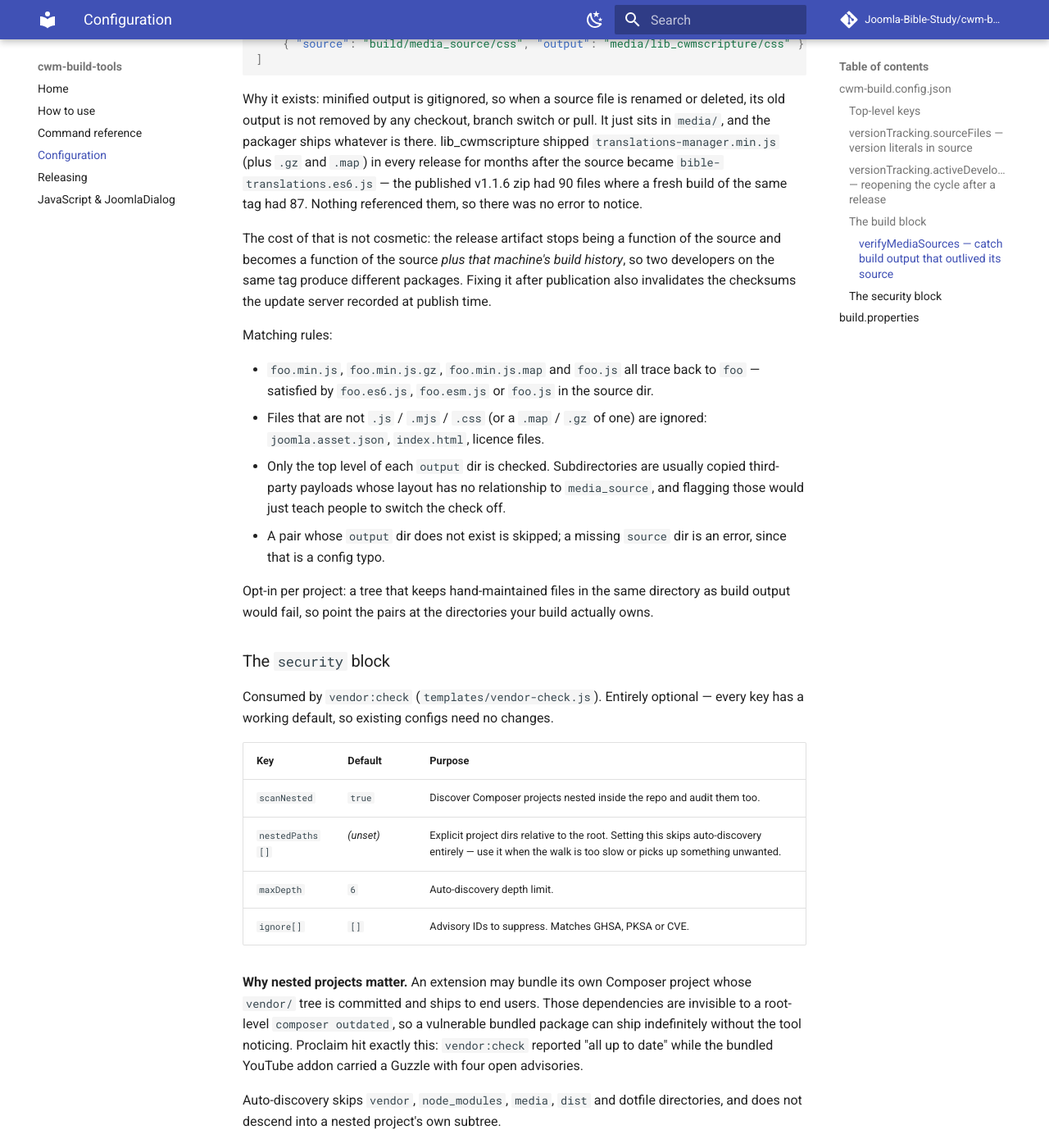
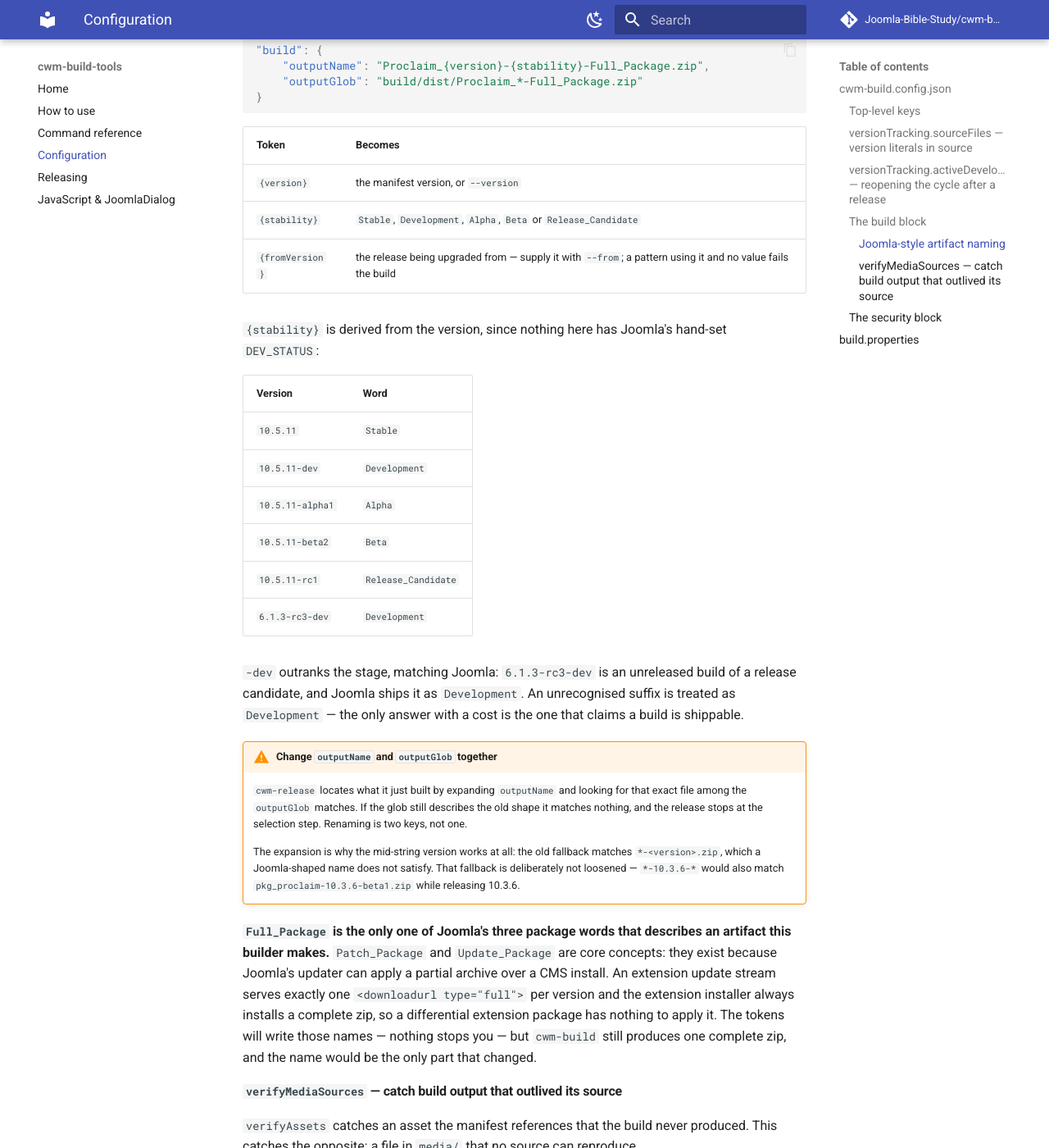
Before and after one commit to Joomla-Bible-Study/cwm-build-tools, an MkDocs documentation site: the page built from docs/configuration.md, in a window 1280 px wide and 1400 px high, scrolled down 5495 px. Shown: the whole window at 82% size. Built offline with MkDocs 1.6.1 and Material for MkDocs 9.7.7, drawn with Linux system fonts in a browser that asks for light colours; comment, search, counter and statistics services are not loaded; some of the changed text lies outside the part shown.

Commit message:
feat(build): Joomla-style artifact naming
Joomla names its packages Joomla_<version>-<Stability>-Full_Package.zip, the
stability word being Version::DEV_STATUS slugged with underscores (joomla-cms
build/build.php:498, :640). outputName can now express that shape: {stability}
and {fromVersion} join the existing {version}, in both PackageBuilder and
Packager so single-extension and package-wrapper projects name alike.

{stability} is derived from the version, since nothing outside Joomla core has
its hand-set DEV_STATUS. -dev outranks the stage, matching Joomla, which ships
6.1.3-rc3-dev as Development: an unreleased build of a release candidate is
still unreleased. An unrecognised suffix reads as Development, the only answer
whose cost is nothing — claiming Stable is the one mistake that ships.

The naming alone would have broken releases. cwm-release finds what it just
built with `*-<version>.zip`, which a name carrying the version in the middle
does not satisfy, and that match cannot simply be loosened: `*-10.3.6-*` also
matches pkg_proclaim-10.3.6-beta1.zip while releasing 10.3.6, which
tests/shell/artifacts.test.sh pins in the other direction. So the selector
takes an optional exact basename, and release.sh expands outputName through
the same PHP the builder uses — agreement rather than inference, and no second
implementation of the stability word to drift. A pattern using {fromVersion}
cannot be expanded there, yields nothing, and leaves the old match untouched.

Full_Package is the only one of Joomla's three package words that describes
what this builder makes. Patch_Package and Update_Package are core-only: they
exist because Joomla's updater applies a partial archive over a CMS install,
while an extension update stream carries one <downloadurl type="full"> per
version (tests/fixtures/updates/sound.xml) and the installer always installs a
complete zip. The tokens will write those names; the zip would be unchanged.

Co-Authored-By: Claude Opus 5 (1M context) <noreply@anthropic.com>

````diff
--- a/docs/configuration.md
+++ b/docs/configuration.md
@@ -147,7 +147,7 @@ Consumed by `cwm-build` / `cwm-package`.
 |---|---|
 | `command` | `cwm-build` (generic builder) or a project script. |
 | `outputGlob` | Glob `cwm-release` matches to find the produced zip. |
-| `outputDir`, `outputName` | Where the zip lands; `{version}` is substituted. |
+| `outputDir`, `outputName` | Where the zip lands. `outputName` takes `{version}`, `{stability}` and `{fromVersion}` — see [Joomla-style artifact naming](#joomla-style-artifact-naming). |
 | `manifest` | The extension manifest to read the version from + ship. |
 | `sources[]` | `{ from, to }` copy pairs (working-tree → zip path). |
 | `excludes[]`, `excludeExtensions[]`, `excludePaths[]` | What to drop; `excludeMatchMode` is `contains` or `strict`. |
@@ -157,6 +157,63 @@ Consumed by `cwm-build` / `cwm-package`.
 | `verifyAssets` | `true` to fail the build if a `joomla.asset.json`-referenced file is missing. See the [JS guide](javascript-and-joomladialog.md#72-buildverifyassets-fail-loudly-if-an-asset-didnt-build). |
 | `verifyMediaSources[]` | `{ source, output }` directory pairs. Fails the build when a file in `output` has no matching source in `source` — i.e. build output that outlived its source. See below. |
 | `versionPrompt` | `{ enabled, timeout }` for the interactive 3-way version prompt. |
+
+#### Joomla-style artifact naming
+
+Joomla names its own packages `Joomla_<version>-<Stability>-Full_Package.zip`
+(joomla-cms `build/build.php`), where the stability word is `Version::DEV_STATUS`
+with spaces slugged to underscores. `outputName` can express the same shape:
+
+```json
+"build": {
+    "outputName": "Proclaim_{version}-{stability}-Full_Package.zip",
+    "outputGlob": "build/dist/Proclaim_*-Full_Package.zip"
+}
+```
+
+| Token | Becomes |
+|---|---|
+| `{version}` | the manifest version, or `--version` |
+| `{stability}` | `Stable`, `Development`, `Alpha`, `Beta` or `Release_Candidate` |
+| `{fromVersion}` | the release being upgraded from — supply it with `--from`; a pattern using it and no value fails the build |
+
+`{stability}` is derived from the version, since nothing here has Joomla's
+hand-set `DEV_STATUS`:
+
+| Version | Word |
+|---|---|
+| `10.5.11` | `Stable` |
+| `10.5.11-dev` | `Development` |
+| `10.5.11-alpha1` | `Alpha` |
+| `10.5.11-beta2` | `Beta` |
+| `10.5.11-rc1` | `Release_Candidate` |
+| `6.1.3-rc3-dev` | `Development` |
+
+`-dev` outranks the stage, matching Joomla: `6.1.3-rc3-dev` is an unreleased
+build of a release candidate, and Joomla ships it as `Development`. An
+unrecognised suffix is treated as `Development` — the only answer with a cost
+is the one that claims a build is shippable.
+
+!!! warning "Change `outputName` and `outputGlob` together"
+    `cwm-release` locates what it just built by expanding `outputName` and
+    looking for that exact file among the `outputGlob` matches. If the glob
+    still describes the old shape it matches nothing, and the release stops at
+    the selection step. Renaming is two keys, not one.
+
+    The expansion is why the mid-string version works at all: the old fallback
+    matches `*-<version>.zip`, which a Joomla-shaped name does not satisfy.
+    That fallback is deliberately not loosened — `*-10.3.6-*` would also match
+    `pkg_proclaim-10.3.6-beta1.zip` while releasing 10.3.6.
+
+**`Full_Package` is the only one of Joomla's three package words that describes
+an artifact this builder makes.** `Patch_Package` and `Update_Package` are core
+concepts: they exist because Joomla's updater can apply a partial archive over
+a CMS install. An extension update stream serves exactly one
+`<downloadurl type="full">` per version and the extension installer always
+installs a complete zip, so a differential extension package has nothing to
+apply it. The tokens will write those names — nothing stops you — but
+`cwm-build` still produces one complete zip, and the name would be the only
+part that changed.
 
 #### `verifyMediaSources` — catch build output that outlived its source
 
````
Also changed, not shown: CHANGELOG.md (+36 -0 lines), 10 other files.
